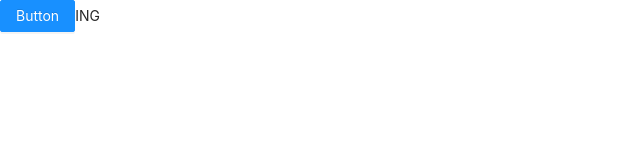
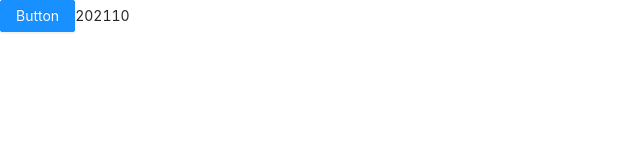
Before and after one commit to joey2217/bing-wallpaper, a Next.js app: page / in a window 1280 px wide. Shown: the top 160 px of the page, without its empty margins (0-640 px from the left). Built offline with nearby package versions, Linux system fonts and the light colour scheme.

Commit message:
feat✨:  layout

```diff
--- a/package.json
+++ b/package.json
@@ -10,6 +10,7 @@
   "dependencies": {
     "antd": "^4.18.2",
     "axios": "^0.24.0",
+    "dayjs": "^1.10.7",
     "next": "12.0.7",
     "react": "17.0.2",
     "react-dom": "17.0.2"
--- a/pages/_app.tsx
+++ b/pages/_app.tsx
@@ -1,8 +1,20 @@
 import '../styles/globals.css'
 import type { AppProps } from 'next/app'
+import Head from 'next/head';
 
 function MyApp({ Component, pageProps }: AppProps) {
-  return <Component {...pageProps} />
+  return (
+    <>
+      <Head>
+        <title>BingWallpaper</title>
+        <link rel="icon" href="/favicon.ico" />
+        <meta name="viewport" content="initial-scale=1.0, width=device-width" />
+        <meta name="keywords" content="BingWallpaper" />
+        <meta name="description" content="BingWallpaper" />
+      </Head>
+      <Component {...pageProps} />
+    </>
+  );
 }
 
 export default MyApp
--- a/pages/index.tsx
+++ b/pages/index.tsx
@@ -1,13 +1,22 @@
-import type { NextPage } from 'next'
+import type { NextPage } from "next";
 import { Button } from "antd";
+import { useState } from "react";
+import dayjs from "dayjs";
+import weekOfYear from "dayjs/plugin/weekOfYear";
 
+dayjs.extend(weekOfYear);
+// TODO 筛选重复数据
 const Home: NextPage = () => {
+  const [date, setDate] = useState(dayjs());
   return (
     <div>
       <Button type="primary">Button</Button>
-      ING
+      <span>
+        {date.year()}
+        {date.week()}
+      </span>
     </div>
   );
-}
+};
 
-export default Home
+export default Home;
```
Also changed, not shown: utils/index.ts (+9 -4 lines), 1 other file (tests, documents, lock files or other folders).
